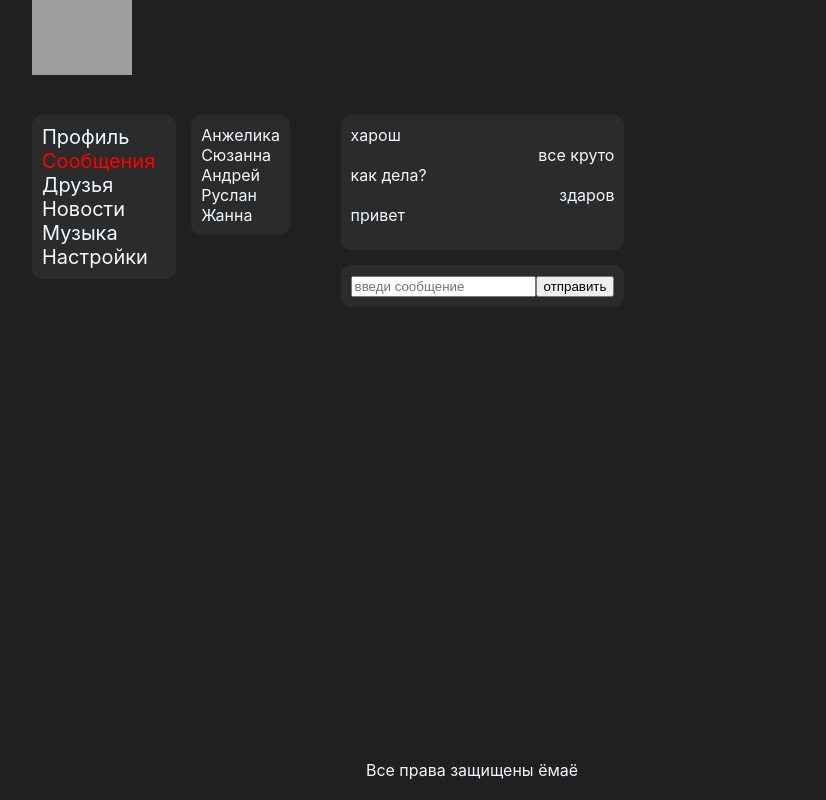
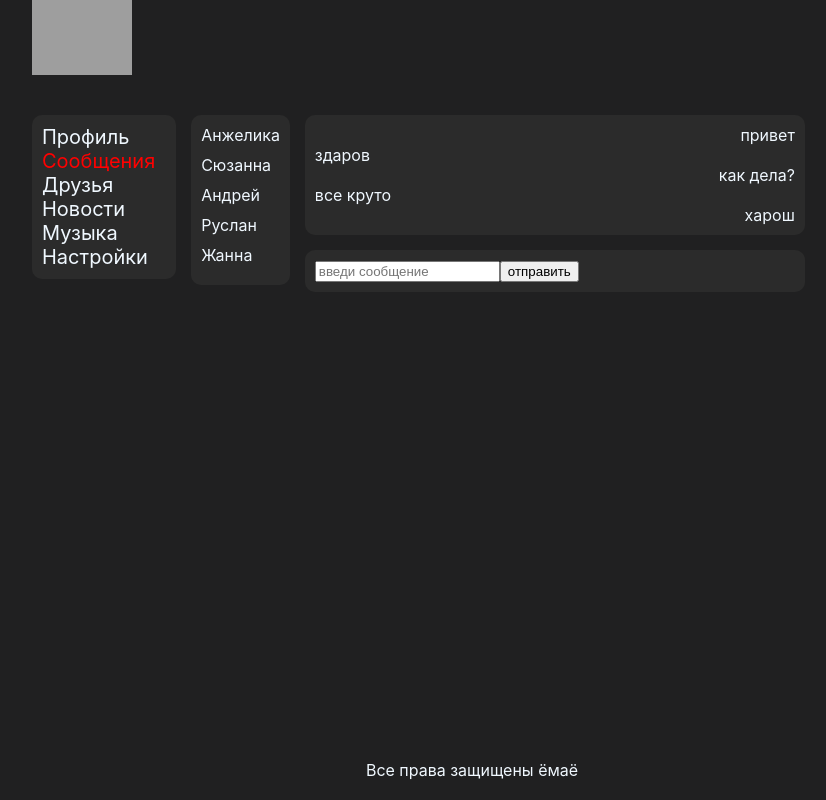
Before and after one commit to AntonChislov/reactAppTS, a React (Create React App) app: page /dialogs in a window 1280 px wide. Shown: the whole page, without its empty margins (168-994 px from the left). Built offline with nearby package versions, Linux system fonts and the light colour scheme; grey boxes are pictures that could not be loaded.

Commit message:
refactoring component

```diff
--- a/src/components/Content/Content.tsx
+++ b/src/components/Content/Content.tsx
@@ -1,8 +1,8 @@
 import React from "react";
 import styles from './Content.module.css'
+import {Routes, Route} from "react-router-dom";
 import {ProfilePage} from "./ProfilePage/ProfilePage";
 import {DialogsPage} from "./DialogsPage/DialogsPage";
-import {Routes, Route} from "react-router-dom";
 
 export const Content = () => {
     return (
--- /dev/null
+++ b/src/components/Content/DialogsPage/DialogBlock/DialogBlock.tsx
@@ -0,0 +1,48 @@
+import React from "react";
+import styles from './DialogsBlock.module.css'
+
+const incomMessagesData = [
+    {id: 4, message: 'здаров'},
+    {id: 2, message: 'все круто'},
+]
+
+const outgoMessagesData = [
+    {id: 5, message: 'привет'},
+    {id: 3, message: 'как дела?'},
+    {id: 1, message: 'харош'},
+]
+
+const SendMessageBlock = () => {
+    return (
+        <div className={styles.sendMessagesBlock}>
+            <input placeholder={'введи сообщение'}/>
+            <button>отправить</button>
+        </div>
+    )
+}
+
+export const DialogBlock = () => {
+
+    const incomMessageElement = incomMessagesData.map(item => <div key={item.id}
+                                                                   className={styles.item1}>{item.message}</div>)
+    const outgoMessagesElement = outgoMessagesData.map(item => <div key={item.id}
+                                                                    className={styles.item2}>{item.message}</div>)
+
+    const messageList = []
+
+    const largerArray = incomMessageElement.length > outgoMessagesElement.length ? incomMessageElement.length : outgoMessagesElement.length
+
+    for (let i = 0; i < largerArray; i++) {
+        messageList.push(outgoMessagesElement[i])
+        messageList.push(incomMessageElement[i])
+    }
+
+    return (
+        <div className={styles.dialogsBlock}>
+            <div className={styles.messagesBlock}>
+                {messageList}
+            </div>
+            <SendMessageBlock/>
+        </div>
+    )
+}
--- /dev/null
+++ b/src/components/Content/DialogsPage/DialogBlock/DialogsBlock.module.css
@@ -0,0 +1,21 @@
+.dialogsBlock {
+    grid-row: 1 / 3;
+    width: 500px;
+}
+
+.messagesBlock {
+    padding: 10px;
+    background: #2b2b2b;
+    border-radius: 10px;
+    margin-bottom: 15px;
+}
+
+.sendMessagesBlock {
+    padding: 10px;
+    background: #2b2b2b;
+    border-radius: 10px;
+}
+
+.item2 {
+    text-align: right;
+}
--- /dev/null
+++ b/src/components/Content/DialogsPage/DialogsList/DialogsList.module.css
@@ -0,0 +1,13 @@
+.dialogsList {
+    grid-column: 1 / 2;
+    grid-row: 1;
+    padding: 10px;
+    background: #2b2b2b;
+    border-radius: 10px;
+    justify-self: start;
+
+}
+
+.dialogsList div {
+    margin-bottom: 10px;
+}
--- /dev/null
+++ b/src/components/Content/DialogsPage/DialogsList/DialogsList.tsx
@@ -0,0 +1,21 @@
+import React from "react";
+import styles from "./DialogsList.module.css";
+
+const dialogsData = [
+    {id: 1, dialogs: 'Анжелика'},
+    {id: 2, dialogs: 'Сюзанна'},
+    {id: 3, dialogs: 'Андрей'},
+    {id: 4, dialogs: 'Руслан'},
+    {id: 5, dialogs: 'Жанна'},
+]
+
+export const DialogsList = () => {
+
+    const dialogsElement = dialogsData.map(item => <div key={item.id}>{item.dialogs}</div>)
+
+    return (
+        <div className={styles.dialogsList}>
+            {dialogsElement}
+        </div>
+    )
+}
--- a/src/components/Content/DialogsPage/DialogsPage.module.css
+++ b/src/components/Content/DialogsPage/DialogsPage.module.css
@@ -1,35 +1,5 @@
 .dialogsPage {
     gap: 15px;
     display: grid;
-    grid-template-columns: repeat(3, 1fr);
+    /*grid-template-columns: repeat(3, 1fr);*/
 }
-
-.messagesBlock {
-    padding: 10px;
-    background: #2b2b2b;
-    border-radius: 10px;
-    grid-column: 2 / 4;
-    grid-row: 1 / 3;
-}
-
-.sendMessagesBlock {
-    padding: 10px;
-    background: #2b2b2b;
-    border-radius: 10px;
-    grid-column: 2 / 4;
-    grid-row: 3 / 4;
-}
-
-.item2 {
-    text-align: right;
-}
-
-.dialogsList {
-    grid-column: 1 / 2;
-    grid-row: 1 / 2;
-    justify-self: start;
-    align-self: start;
-    padding: 10px;
-    background: #2b2b2b;
-    border-radius: 10px;
-}
--- a/src/components/Content/DialogsPage/DialogsPage.tsx
+++ b/src/components/Content/DialogsPage/DialogsPage.tsx
@@ -1,44 +1,12 @@
 import React from "react";
 import styles from './DialogsPage.module.css'
-
-const Dialog = () => {
-    return (
-        <div className={styles.messagesBlock}>
-            <div className={styles.item1}>харош</div>
-            <div className={styles.item2}>все круто</div>
-            <div className={styles.item1}>как дела?</div>
-            <div className={styles.item2}>здаров</div>
-            <div className={styles.item1}>привет</div>
-        </div>
-    )
-}
-
-const SendMessageBlock = () => {
-    return (
-        <div className={styles.sendMessagesBlock}>
-            <input placeholder={'введи сообщение'}/>
-            <button>отправить</button>
-        </div>
-    )
-}
-
-const DialogsList = () => {
-    return (
-        <div className={styles.dialogsList}>
-            <div>Анжелика</div>
-            <div>Сюзанна</div>
-            <div>Андрей</div>
-            <div>Руслан</div>
-            <div>Жанна</div>
-        </div>
-    )
-}
+import {DialogBlock} from "./DialogBlock/DialogBlock";
+import {DialogsList} from "./DialogsList/DialogsList";
 
 export const DialogsPage = () => {
     return (
         <div className={styles.dialogsPage}>
-            <Dialog/>
-            <SendMessageBlock/>
+            <DialogBlock/>
             <DialogsList/>
         </div>
     )
--- a/src/components/Content/ProfilePage/ProfilePage.module.css
+++ b/src/components/Content/ProfilePage/ProfilePage.module.css
@@ -1,33 +1,5 @@
 .profilePage {
     display: grid;
     gap: 10px;
+    /*grid-template-columns: repeat(2, 1fr);*/
 }
-
-.profileInfo img {
-    height: 200px;
-}
-
-.profileInfo {
-    padding: 10px;
-    background: #2b2b2b;
-    border-radius: 10px;
-    justify-self: start;
-}
-
-.postsBlock {
-    padding: 10px;
-    background: #2b2b2b;
-    border-radius: 10px;
-    justify-self: start;
-
-    grid-row: 2 / 3;
-}
-
-.postsBlock_header {
-    color: burlywood;
-}
-
-.profileInfo_header {
-    color: burlywood;
-    padding-bottom: 5px;
-}
--- a/src/components/Content/ProfilePage/ProfilePage.tsx
+++ b/src/components/Content/ProfilePage/ProfilePage.tsx
@@ -1,46 +1,7 @@
 import React from "react";
 import styles from './ProfilePage.module.css'
-
-const ProfileInfo = () => {
-    return (
-        <div className={styles.profileInfo}>
-            <div className={styles.profileInfo_header}>Профиль</div>
-            <div>
-                <img src='https://encrypted-tbn0.gstatic.com/images?q=tbn:ANd9GcRHg_t3WBJBy4SEC_9uU-gi71PNXXdInw5uRQ&usqp=CAU'/>
-            </div>
-            <div>Антон Числов</div>
-            <div>Статус</div>
-            <div>Увлечения</div>
-            <div>Ссылки</div>
-        </div>
-    )
-}
-
-type PostType = {
-    text: string
-    like: number
-}
-
-const Post: React.FC<PostType> = ({text, like}) => {
-    return (
-        <div className={styles.post}>
-            <div>{text}</div>
-            <div>лайков {like}</div>
-        </div>
-    )
-}
-
-const PostsBlock = () => {
-    return (
-        <div className={styles.postsBlock}>
-            <div className={styles.postsBlock_header}>Посты</div>
-            <Post text={'учу реакт!!! летим'} like={3}/>
-            <Post text={'дорога возникоет под ногами идущего'} like={44}/>
-            <Post text={'нормально делай - нормально будет'} like={84}/>
-            <Post text={'настроение огонь'} like={1}/>
-        </div>
-    )
-}
+import {ProfileInfo} from "./ProfileInfo/ProfileInfo";
+import {PostsBlock} from "./PostsBlock/PostsBlock";
 
 export const ProfilePage = () => {
     return (
```
Also changed, not shown: src/App.tsx (+4 -4 lines), src/components/Header/Header.tsx (line endings or trailing spaces), src/components/Navbar/Navbar.tsx (line endings or trailing spaces).
